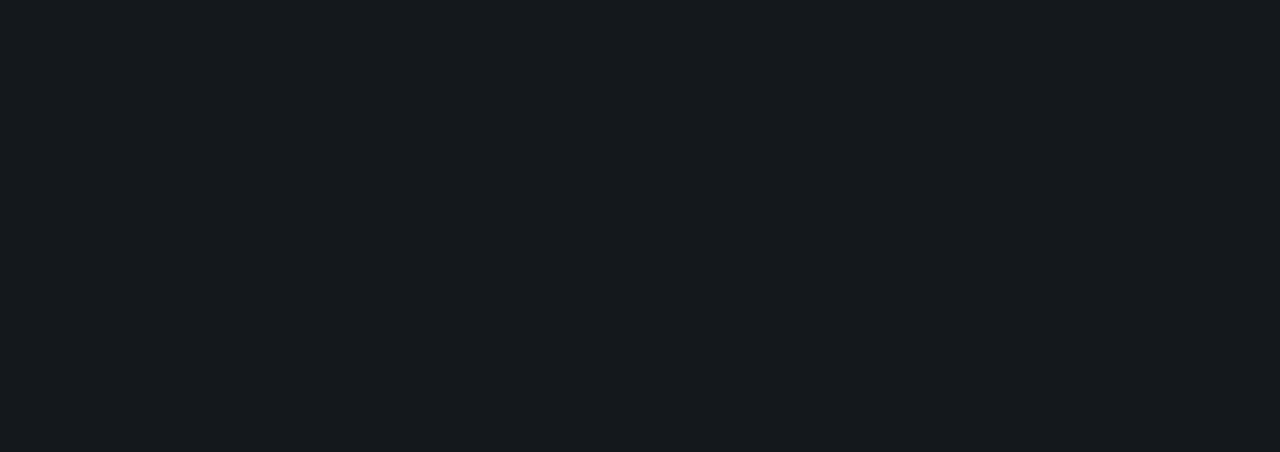
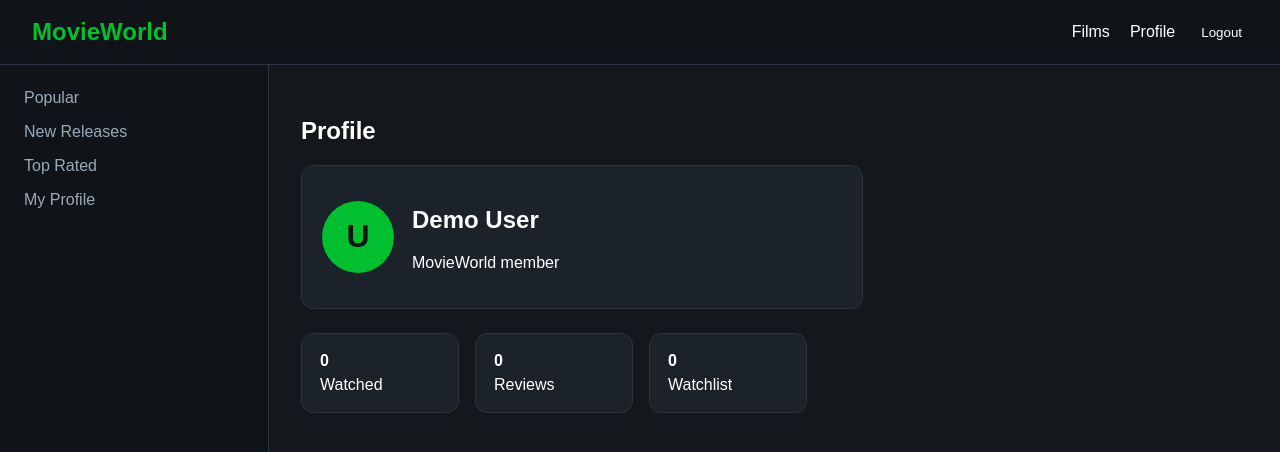
Before and after one commit to KristinaJersova/MovieWorld, a React (Vite) app in the folder frontend/: page /profile in a window 1280 px wide. Before the commit this address had no page. Shown: the top 452 px of the page. Built offline with nearby package versions, Linux system fonts and the light colour scheme; sample sign-in values are in the browser's storage.

Commit message:
Connected Log/Reg to backend

```diff
--- a/frontend/src/App.tsx
+++ b/frontend/src/App.tsx
@@ -1,9 +1,11 @@
-import { BrowserRouter, Routes, Route } from "react-router-dom";
+import { BrowserRouter, Route, Routes } from "react-router-dom";
+import { Layout } from "./components/layout/Layout";
+import { FeedPage } from "./pages/FeedPage";
+import { MoviePage } from "./pages/MoviePage";
 import { LoginPage } from "./pages/LoginPage";
 import { RegisterPage } from "./pages/RegisterPage";
-import { FeedPage } from "./pages/FeedPage";
-import { MoviePage } from "./pages/MoviePage";
-import { Layout } from "./components/layout/Layout";
+import { ProfilePage } from "./pages/ProfilePage";
+import { ProtectedRoute } from "./routes/ProtectedRoute";
 
 export default function App() {
   return (
@@ -29,6 +31,17 @@ export default function App() {
 
         <Route path="/login" element={<LoginPage />} />
         <Route path="/register" element={<RegisterPage />} />
+
+        <Route
+          path="/profile"
+          element={
+            <ProtectedRoute>
+              <Layout>
+                <ProfilePage />
+              </Layout>
+            </ProtectedRoute>
+          }
+        />
       </Routes>
     </BrowserRouter>
   );
--- a/frontend/src/api/auth.ts
+++ b/frontend/src/api/auth.ts
@@ -1,6 +1,12 @@
 import { api } from "./client";
 
 export type LoginData = {
+  email: string;
+  password: string;
+};
+
+export type RegisterData = {
+  username: string;
   email: string;
   password: string;
 };
@@ -10,11 +16,7 @@ export async function loginUser(data: LoginData) {
   return response.data;
 }
 
-export async function registerUser(data: {
-  username: string;
-  email: string;
-  password: string;
-}) {
+export async function registerUser(data: RegisterData) {
   const response = await api.post("/auth/register", data);
   return response.data;
 }
--- a/frontend/src/components/Layout/Navbar.tsx
+++ b/frontend/src/components/Layout/Navbar.tsx
@@ -1,7 +1,13 @@
-import { Link } from "react-router-dom";
+import { Link, useNavigate } from "react-router-dom";
 
 export function Navbar() {
+  const navigate = useNavigate();
   const token = localStorage.getItem("accessToken");
+
+  function logout() {
+    localStorage.removeItem("accessToken");
+    navigate("/login");
+  }
 
   return (
     <header className="navbar">
@@ -11,17 +17,17 @@ export function Navbar() {
 
       <nav className="nav-links">
         <Link to="/">Films</Link>
-        <Link to="/profile">Profile</Link>
 
-        {!token ? (
+        {token ? (
+          <>
+            <Link to="/profile">Profile</Link>
+            <button onClick={logout}>Logout</button>
+          </>
+        ) : (
           <>
             <Link to="/login">Login</Link>
             <Link to="/register">Register</Link>
           </>
-        ) : (
-          <button onClick={() => localStorage.removeItem("accessToken")}>
-            Logout
-          </button>
         )}
       </nav>
     </header>
--- a/frontend/src/index.css
+++ b/frontend/src/index.css
@@ -154,3 +154,81 @@ a {
   font-size: 96px;
   color: #00c030;
 }
+
+.auth-page {
+  min-height: 100vh;
+  background: #14181c;
+  display: flex;
+  align-items: center;
+  justify-content: center;
+}
+
+.auth-card {
+  width: 360px;
+  background: #1c2229;
+  border: 1px solid #2c3440;
+  border-radius: 12px;
+  padding: 28px;
+  display: flex;
+  flex-direction: column;
+  gap: 14px;
+}
+
+.auth-card input {
+  padding: 12px;
+  border-radius: 8px;
+  border: 1px solid #2c3440;
+  background: #101418;
+  color: white;
+}
+
+.auth-card button {
+  padding: 12px;
+  border-radius: 8px;
+  border: none;
+  background: #00c030;
+  color: #101418;
+  font-weight: bold;
+  cursor: pointer;
+}
+
+.profile-card {
+  display: flex;
+  align-items: center;
+  gap: 18px;
+  background: #1c2229;
+  border: 1px solid #2c3440;
+  border-radius: 12px;
+  padding: 20px;
+  max-width: 520px;
+}
+
+.profile-avatar {
+  width: 72px;
+  height: 72px;
+  border-radius: 50%;
+  background: #00c030;
+  color: #101418;
+  display: flex;
+  align-items: center;
+  justify-content: center;
+  font-size: 32px;
+  font-weight: bold;
+}
+
+.profile-stats {
+  display: flex;
+  gap: 16px;
+  margin-top: 24px;
+}
+
+.profile-stats div {
+  background: #1c2229;
+  border: 1px solid #2c3440;
+  border-radius: 12px;
+  padding: 18px;
+  min-width: 120px;
+  display: flex;
+  flex-direction: column;
+  gap: 6px;
+}
--- a/frontend/src/pages/LoginPage.tsx
+++ b/frontend/src/pages/LoginPage.tsx
@@ -1,5 +1,5 @@
 import { FormEvent, useState } from "react";
-import { useNavigate } from "react-router-dom";
+import { Link, useNavigate } from "react-router-dom";
 import { loginUser } from "../api/auth";
 
 export function LoginPage() {
@@ -13,13 +13,14 @@ export function LoginPage() {
 
     const data = await loginUser({ email, password });
 
-    localStorage.setItem("accessToken", data.accessToken);
+    localStorage.setItem("accessToken", data.token ?? data.accessToken);
 
     navigate("/");
   }
 
   return (
-    <form onSubmit={handleSubmit}>
+    <main className="auth-page">
+      <form className="auth-card" onSubmit={handleSubmit}>
         <h1>Login</h1>
 
         <input
@@ -37,6 +38,11 @@ export function LoginPage() {
         />
 
         <button type="submit">Login</button>
+
+        <p>
+          No account? <Link to="/register">Register</Link>
+        </p>
       </form>
+    </main>
   );
 }
--- /dev/null
+++ b/frontend/src/pages/ProfilePage.tsx
@@ -0,0 +1,33 @@
+export function ProfilePage() {
+  return (
+    <section>
+      <h1>Profile</h1>
+
+      <div className="profile-card">
+        <div className="profile-avatar">U</div>
+
+        <div>
+          <h2>Demo User</h2>
+          <p>MovieWorld member</p>
+        </div>
+      </div>
+
+      <div className="profile-stats">
+        <div>
+          <strong>0</strong>
+          <span>Watched</span>
+        </div>
+
+        <div>
+          <strong>0</strong>
+          <span>Reviews</span>
+        </div>
+
+        <div>
+          <strong>0</strong>
+          <span>Watchlist</span>
+        </div>
+      </div>
+    </section>
+  );
+}
--- a/frontend/src/pages/RegisterPage.tsx
+++ b/frontend/src/pages/RegisterPage.tsx
@@ -1,6 +1,6 @@
 import { FormEvent, useState } from "react";
 import { Link, useNavigate } from "react-router-dom";
-import { api } from "../api/client";
+import { registerUser } from "../api/auth";
 
 export function RegisterPage() {
   const navigate = useNavigate();
@@ -12,21 +12,20 @@ export function RegisterPage() {
   async function handleSubmit(e: FormEvent) {
     e.preventDefault();
 
-    const { data } = await api.post("/auth/register", {
+    await registerUser({
       username,
       email,
       password,
     });
 
-    localStorage.setItem("accessToken", data.accessToken);
-    navigate("/");
+    navigate("/login");
   }
 
   return (
-    <main>
-      <h1>Register</h1>
+    <main className="auth-page">
+      <form className="auth-card" onSubmit={handleSubmit}>
+        <h1>Register</h1>
 
-      <form onSubmit={handleSubmit}>
         <input
           placeholder="Username"
           value={username}
@@ -48,11 +47,11 @@ export function RegisterPage() {
         />
 
         <button type="submit">Create account</button>
+
+        <p>
+          Already have account? <Link to="/login">Login</Link>
+        </p>
       </form>
-
-      <p>
-        Already have account? <Link to="/login">Login</Link>
-      </p>
     </main>
   );
 }
--- /dev/null
+++ b/frontend/src/routes/ProtectedRoute.tsx
@@ -0,0 +1,15 @@
+import { Navigate } from "react-router-dom";
+
+type Props = {
+  children: React.ReactNode;
+};
+
+export function ProtectedRoute({ children }: Props) {
+  const token = localStorage.getItem("accessToken");
+
+  if (!token) {
+    return <Navigate to="/login" replace />;
+  }
+
+  return children;
+}
```
Lines whose indentation alone changed are shown as unchanged.
